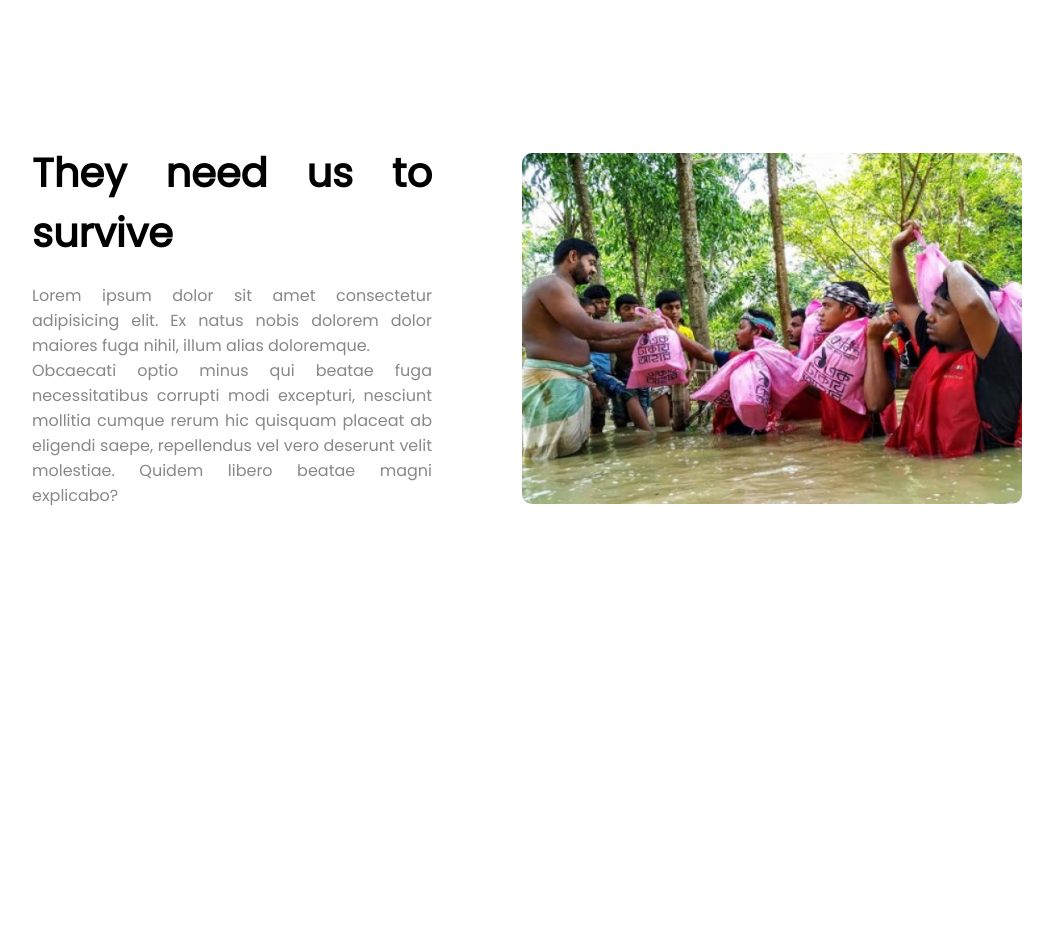
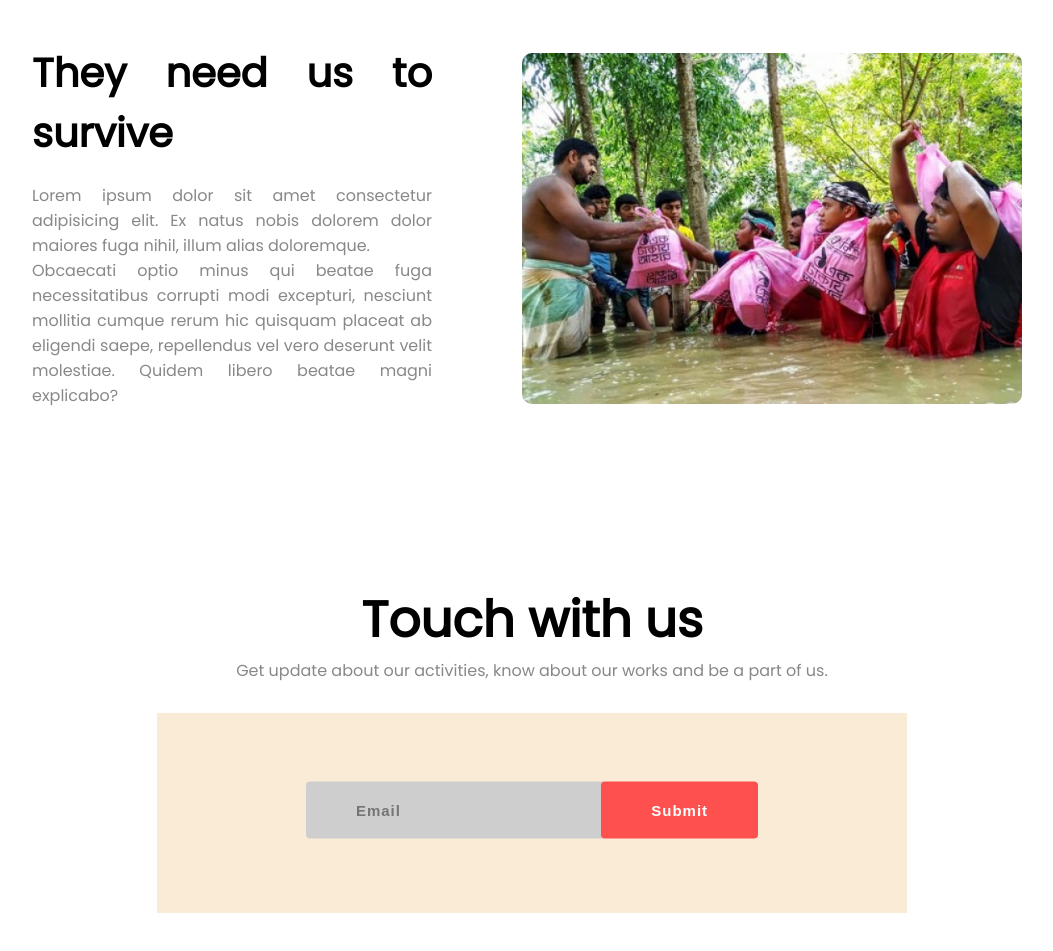
Before and after one commit to Sharminaktermetu/assingment-donate-site, a plain HTML site: page index.html in a window 1280 px wide. Shown: the part 1733-2684 px from the top of the page, without its empty margins (108-1161 px from the left). Before the commit the page ends 2516 px from the top, so only its background shows below. Drawn offline with Linux system fonts and the light colour scheme.

Commit message:
subscribe

```diff
--- a/index.html
+++ b/index.html
@@ -22,7 +22,7 @@
         </div>
     </section>
     <section class="select-amount">
-        <div class="amount-text">
+        <div class="text">
             <h1>Donate Today</h1>
             <p>Donate any amount as you can. It is only for affected people.</p>
         </div>
@@ -54,7 +54,7 @@
 
     </section>
 <section class="donate-plan">
-    <div class="plan-text">
+    <div class="text">
         <h1>Our Donate Plan</h1>
         <p>We plan for give food to more than 20,000 people and rebuild some house <br> for those who lost there all shelter in this flood. <br>
         </p>
@@ -91,5 +91,18 @@
         </div>
     </div>
 </section>
+<section class="subscribe">
+<div class="text">
+    <h1>Touch with us</h1>
+    <p>Get update about our activities, know about our works and be a part of us.</p>
+</div>
+<div class="input">
+  <div class="all-sign">
+    <input type="email" placeholder="Email">
+    <button type="submit">Submit</button>
+  </div>
+</div>
+
+</section>
 </body>
 </html>
--- a/style.css
+++ b/style.css
@@ -41,9 +41,12 @@ section{
     letter-spacing: 1px;
     border-radius: 10px;
 }
-.amount-text{
+.text{
     text-align: center;
     margin-bottom: 30px;
+}
+.text p{
+ color: #888;
 }
 .all-amount{
     display: flex;
@@ -154,7 +157,8 @@ hr{
 
 }
 .they-need-us{
-    padding: 100px;
+    padding-left: 100px;
+    padding-right: 100px;
 }
 .help{
     display: flex;
@@ -178,3 +182,41 @@ hr{
     width: 500px;
     border-radius: 10px;
 }
+.subscribe{
+    width: 100%;
+    text-align: center;
+}
+.input{
+    width: 750px;
+    background-color: antiquewhite;
+    margin: auto;
+    height: 200px;
+    font-weight: 500;
+}
+.input input{
+    position: relative;
+    transform: translateY(50%);
+    padding: 20px 50px;
+    border: none;
+    background-color: rgb(206, 206, 206);
+    margin-top: 40px;
+    border-radius: 4px;
+    font-weight: 700;
+    font-size: 15px;
+    letter-spacing: 1px;
+}
+.input button{
+    position: relative;
+    transform: translateY(50%);
+    padding: 20px 50px;
+    border: none;
+    background-color: rgb(255, 80, 80);
+    margin-top: 40px;
+    border-radius: 4px;
+    margin-left: -10px;
+    color: white;
+    font-weight: 700;
+    font-size: 15px;
+    letter-spacing: 1px;
+
+}
```
